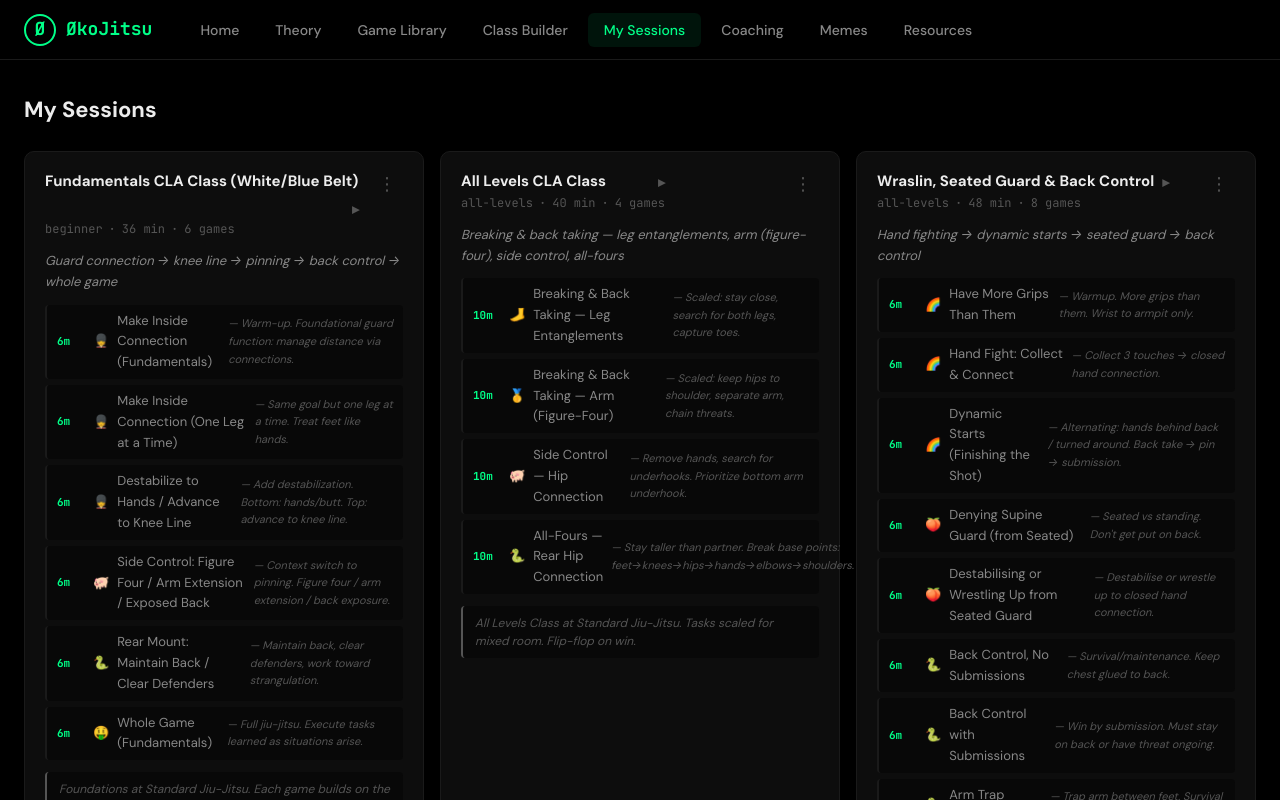
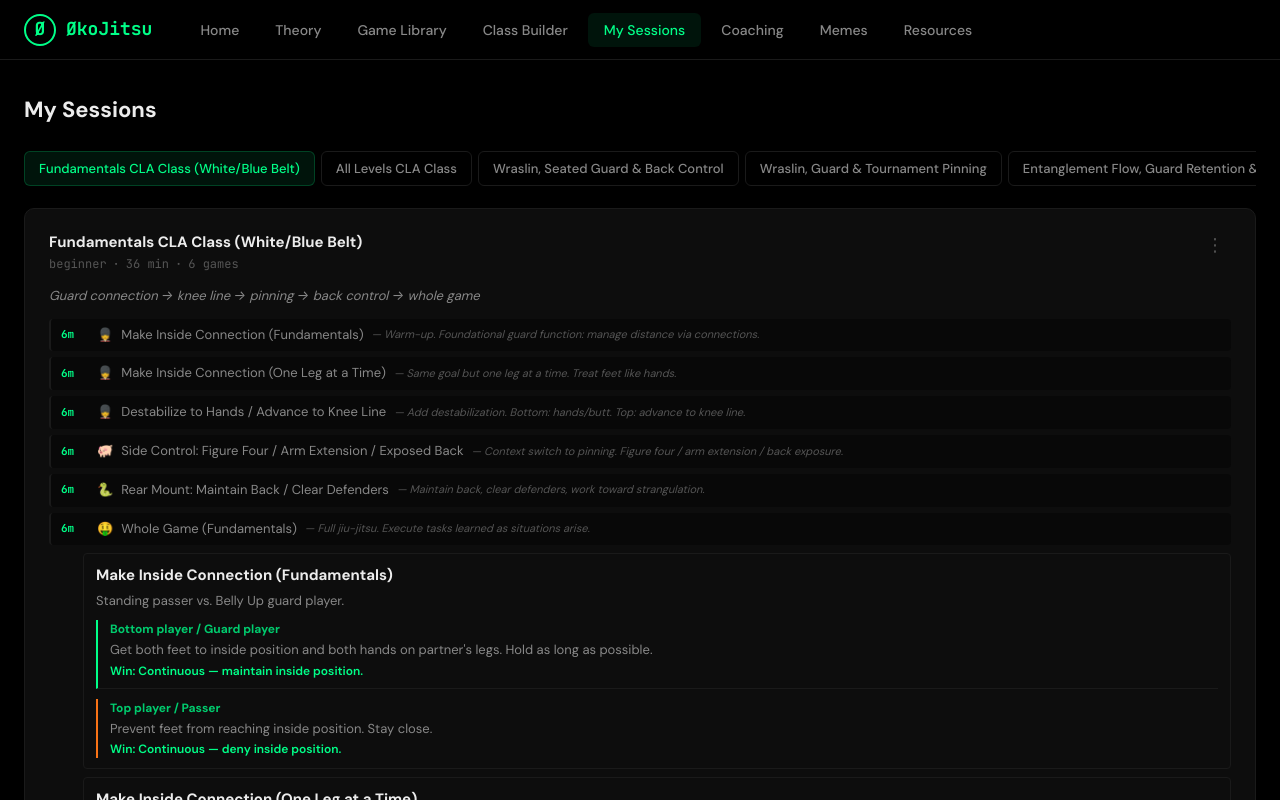
Before and after one commit to Hank-dev/okojitsu, a React (Vite) app: page / in a window 1280 px wide. Both pictures are taken after a click on the button "My Sessions". Shown: the top 800 px of the page. Built offline with nearby package versions, Linux system fonts and the light colour scheme.

Commit message:
Redesign sessions page: horizontal tabs + single full session view

```diff
--- a/src/App.tsx
+++ b/src/App.tsx
@@ -1071,8 +1071,14 @@ function BuilderPage({ sessions, setSessions, onSelect, editSession, onEditDone
 
 // ============ SESSIONS ============
 function SessionsPage({ sessions, setSessions, onCopyEdit }: { sessions: SessionPlan[]; setSessions: (s: SessionPlan[]) => void; onCopyEdit: (s: SessionPlan) => void }) {
-  const [expandedId, setExpandedId] = useState<string | null>(null)
+  const [activeId, setActiveId] = useState<string>(sessions[0]?.id || '')
   const [menuOpenId, setMenuOpenId] = useState<string | null>(null)
+
+  useEffect(() => {
+    if (!sessions.some(s => s.id === activeId)) {
+      setActiveId(sessions[0]?.id || '')
+    }
+  }, [sessions, activeId])
 
   useEffect(() => {
     if (!menuOpenId) return
@@ -1085,28 +1091,49 @@ function SessionsPage({ sessions, setSessions, onCopyEdit }: { sessions: Session
 
   const getGame = (id: string) => GAMES.find(g => g.id === id)
 
+  const active = sessions.find(s => s.id === activeId) || sessions[0]
+
+  if (sessions.length === 0) {
     return (
       <div className="sessions-page">
         <h2 className="sessions-page-title">My Sessions</h2>
-      <div className="saved-sessions">
+        <div className="empty-state">
+          <div className="empty-state-icon">📋</div>
+          <h3>No sessions yet</h3>
+          <p>Build a class to get started.</p>
+        </div>
+      </div>
+    )
+  }
+
+  return (
+    <div className="sessions-page">
+      <h2 className="sessions-page-title">My Sessions</h2>
+      <div className="session-tabs">
         {sessions.map(s => (
-          <div key={s.id} className="card saved-session-card" onClick={() => setExpandedId(expandedId === s.id ? null : s.id)}>
+          <button key={s.id} className={`session-tab ${activeId === s.id ? 'active' : ''}`} onClick={() => setActiveId(s.id)}>
+            {s.title}
+          </button>
+        ))}
+      </div>
+      {active && (
+        <div key={active.id} className="card saved-session-card active-session">
           <div className="card-header">
             <div>
-                <div className="card-title">{s.title} <span className="expand-icon">{expandedId === s.id ? '▾' : '▸'}</span></div>
-                <div className="saved-session-meta"><span>{s.level}</span><span>·</span><span>{s.duration} min</span><span>·</span><span>{s.games.length} games</span></div>
+              <div className="card-title">{active.title}</div>
+              <div className="saved-session-meta"><span>{active.level}</span><span>·</span><span>{active.duration} min</span><span>·</span><span>{active.games.length} games</span></div>
             </div>
             <div className="session-menu-wrap">
-                <button className="session-menu-btn" onClick={(e) => { e.stopPropagation(); setMenuOpenId(menuOpenId === s.id ? null : s.id) }}>⋮</button>
-                {menuOpenId === s.id && <div className="session-menu-dropdown" onClick={e => e.stopPropagation()}>
-                  <button onClick={() => { onCopyEdit(s); setMenuOpenId(null) }}>Copy & Edit</button>
-                  <button className="danger" onClick={() => { deleteSession(s.id); setMenuOpenId(null) }}>Delete</button>
+              <button className="session-menu-btn" onClick={(e) => { e.stopPropagation(); setMenuOpenId(menuOpenId === active.id ? null : active.id) }}>⋮</button>
+              {menuOpenId === active.id && <div className="session-menu-dropdown" onClick={e => e.stopPropagation()}>
+                <button onClick={() => { onCopyEdit(active); setMenuOpenId(null) }}>Copy & Edit</button>
+                <button className="danger" onClick={() => { deleteSession(active.id); setMenuOpenId(null) }}>Delete</button>
               </div>}
             </div>
           </div>
-            {s.focus && <div className="session-focus">{s.focus}</div>}
+          {active.focus && <div className="session-focus">{active.focus}</div>}
           <div className="session-games-list">
-              {s.games.map((sg, i) => {
+            {active.games.map((sg, i) => {
               const g = getGame(sg.gameId)
               const cat = g ? CATEGORY_META[g.category] : null
               return (
@@ -1119,25 +1146,29 @@ function SessionsPage({ sessions, setSessions, onCopyEdit }: { sessions: Session
               )
             })}
           </div>
-            {expandedId === s.id && s.games.map((sg, i) => {
+          {active.games.map((sg, i) => {
             const g = getGame(sg.gameId)
             if (!g) return null
             return (
               <div key={i} className="session-game-detail">
-                  <div style={{ fontWeight: 600, fontSize: 13, marginBottom: 4 }}>{g.title}</div>
-                  <div style={{ fontSize: 12, color: 'var(--text-secondary)', marginBottom: 6 }}>{g.startingPosition}</div>
+                <div className="sgd-title">{g.title}</div>
+                <div className="sgd-start">{g.startingPosition}</div>
                 {g.players?.map((p: any, pi: number) => (
-                    <div key={pi} style={{ fontSize: 11, marginBottom: 3, paddingLeft: 8, borderLeft: `2px solid ${pi === 0 ? 'var(--accent)' : 'var(--orange)'}` }}>
-                      <strong>{p.role}</strong>: {p.objective}{p.winCondition && ` 🎯 ${p.winCondition}`}
+                  <div key={pi} className={`sgd-player ${pi === 0 ? 'sgd-p1' : 'sgd-p2'}`}>
+                    <div className="sgd-role">{p.role}</div>
+                    <div className="sgd-obj">{p.objective}</div>
+                    {p.winCondition && <div className="sgd-win">Win: {p.winCondition}</div>}
+                    {p.constraints?.length > 0 && (
+                      <div className="sgd-constraints">{p.constraints.map((c: string, ci: number) => <span key={ci} className="sgd-constraint">{c}</span>)}</div>
+                    )}
                   </div>
                 ))}
               </div>
             )
           })}
-            {s.notes && <div className="session-notes-box">{s.notes}</div>}
+          {active.notes && <div className="session-notes-box">{active.notes}</div>}
         </div>
-        ))}
-      </div>
+      )}
     </div>
   )
 }
--- a/src/index.css
+++ b/src/index.css
@@ -726,6 +726,47 @@ html, body {
 /* ============ SESSIONS PAGE ============ */
 .sessions-page { padding: 32px 28px; max-width: 1400px; margin: 0 auto; }
 .sessions-page-title { font-size: 22px; font-weight: 700; margin-bottom: 24px; }
+
+.session-tabs {
+  display: flex;
+  gap: 6px;
+  flex-wrap: nowrap;
+  overflow-x: auto;
+  scrollbar-width: none;
+  margin-bottom: 20px;
+  padding-bottom: 2px;
+}
+.session-tabs::-webkit-scrollbar { display: none; }
+.session-tab {
+  flex: 0 0 auto;
+  display: flex;
+  align-items: center;
+  padding: 8px 14px;
+  border-radius: var(--radius-sm);
+  cursor: pointer;
+  font-size: 13px;
+  font-weight: 500;
+  color: var(--text-secondary);
+  background: transparent;
+  border: 1px solid var(--border);
+  font-family: var(--font-sans);
+  transition: all 0.15s;
+  white-space: nowrap;
+}
+.session-tab:hover { color: var(--text-primary); border-color: var(--border-light); background: var(--bg-hover); }
+.session-tab.active { color: var(--accent); background: var(--accent-glow); border-color: rgba(0,255,136,0.2); }
+
+.active-session { padding: 24px; }
+.sgd-title { font-weight: 700; font-size: 15px; color: var(--text-primary); margin-bottom: 4px; }
+.sgd-start { font-size: 13px; color: var(--text-secondary); margin-bottom: 10px; }
+.sgd-player { margin-bottom: 10px; padding-left: 12px; }
+.sgd-player.sgd-p1 { border-left: 2px solid var(--accent); }
+.sgd-player.sgd-p2 { border-left: 2px solid var(--orange); }
+.sgd-role { font-size: 12px; font-weight: 700; color: var(--accent-dim); margin-bottom: 2px; }
+.sgd-obj { font-size: 13px; color: var(--text-secondary); }
+.sgd-win { font-size: 12px; color: var(--accent); font-weight: 600; margin-top: 2px; }
+.sgd-constraints { margin-top: 4px; display: flex; flex-wrap: wrap; gap: 4px; }
+.sgd-constraint { font-size: 11px; padding: 2px 6px; border-radius: 4px; background: var(--bg-secondary); color: var(--text-muted); }
 .session-menu-btn {
   background: none; border: 1px solid transparent; border-radius: 4px;
   color: var(--text-muted); font-size: 18px; cursor: pointer; padding: 2px 6px;
```
Lines whose indentation alone changed are shown as unchanged.
